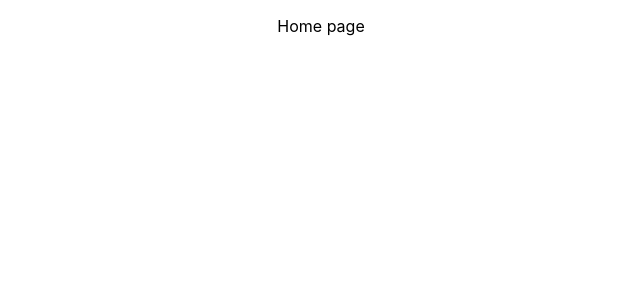
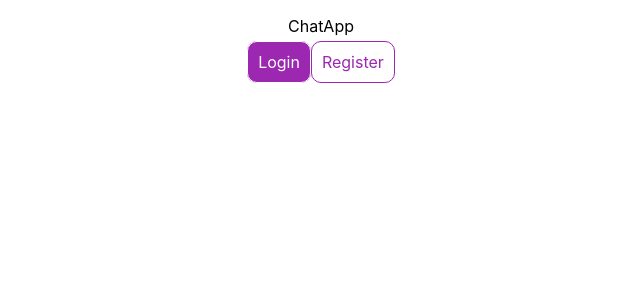
Before and after one commit to priyanair9/chat-app, a React (Create React App) app in the folder client/: page / in a window 1280 px wide. Shown: the top 300 px of the page, without its empty margins (319-959 px from the left). Built offline with nearby package versions, Linux system fonts and the light colour scheme.

Commit message:
Added and styled buttons

```diff
--- a/client/src/App.css
+++ b/client/src/App.css
@@ -305,3 +305,33 @@
   font-size: 25px;
   position: relative;
 }
+
+.homepage-content .login {
+  color: white;
+  background-color: #9c27b0;
+  border: solid 1px;
+  padding: 10px;
+  border-radius: 10px;
+  transition: .3s;
+  text-decoration: none;
+}
+
+.homepage-content .login:hover {
+  background-color: #4a148c;
+  transition: .3s;
+}
+
+.homepage-content .register {
+  color: #9c27b0;
+  background-color: white;
+  border: solid 1px #9c27b0;
+  padding: 10px;
+  border-radius: 10px;
+  transition: .3s;
+  text-decoration: none;
+}
+
+.homepage-content .register:hover {
+  color: white;
+  background-color: #9c27b0;
+}
--- a/client/src/pages/HomePage.js
+++ b/client/src/pages/HomePage.js
@@ -1,9 +1,15 @@
 import React from 'react';
+import { Link } from 'react-router-dom';
 
 function HomePage(props) {
     return (
         <div>
-            <p>Home page</p>
+            <div className='homepage-content'>
+                <p>ChatApp</p>
+                <Link to= {"/login"}className='login'>Login</Link>
+                <Link to= {"/register"} className='register'>Register</Link>
+            </div>
+            <div className='artwork'></div>
         </div>
     );
 }
```
